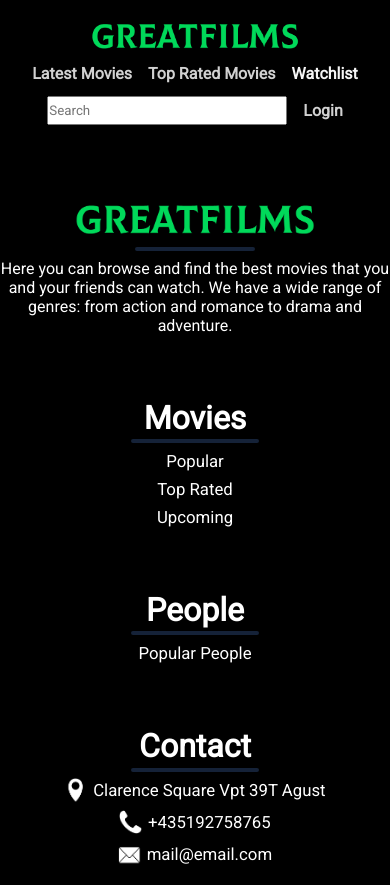
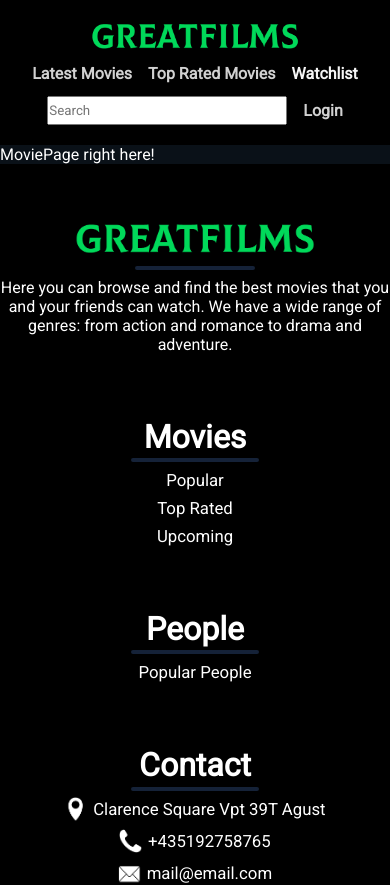
Before and after one commit to ElvisNicolae/greatfilms, a React (Create React App) app: page /movie in a window 390 px wide. Shown: the top 885 px of the page. Built offline with nearby package versions, Linux system fonts and the light colour scheme; no server answers.

Commit message:
made the footer stay at the bottom and some slight changes to the slides

```diff
--- a/src/components/App.js
+++ b/src/components/App.js
@@ -1,5 +1,6 @@
 import { BrowserRouter, Route } from 'react-router-dom';
 import HomePage from './HomePage/HomePage';
+import MoviePage from './MoviePage/MoviePage';
 import Header from './Header/Header';
 import Footer from './Footer/Footer';
 import "./App.scss";
@@ -9,9 +10,9 @@ function App() {
     <div id="app">
       <BrowserRouter>
         <Header />
-        <Route path="/" exact component={HomePage}>
+        <Route path="/" exact component={HomePage} />
 
-        </Route>
+        <Route path="/movie" component={MoviePage} />
         <Footer />
       </BrowserRouter>
     </div>
--- a/src/components/App.scss
+++ b/src/components/App.scss
@@ -4,4 +4,17 @@
     background-color: $color-primary;
     min-height: 100vh;
     color: white;
+
+    /* styles for the footer */
+
+    position: relative;
+    padding-bottom: $footer-height-desktop;
+
+    @media (max-width: $breakpoint-tablet){
+        padding-bottom: $footer-height-tablet;
+    }
+
+    @media (max-width: 720px){
+        padding-bottom: $footer-height-mobile;
+    }
 }
--- a/src/components/Footer/Footer.scss
+++ b/src/components/Footer/Footer.scss
@@ -5,6 +5,18 @@ $footer-contant-margin-mobile: 4rem;
 
 .footer {
     background-color: black;
+    height: $footer-height-desktop;
+    position: absolute;
+    bottom: 0;
+    width: 100%;
+
+    @media (max-width: $breakpoint-tablet){
+        height: $footer-height-tablet;
+    }
+
+    @media (max-width: 720px){
+        height: $footer-height-mobile;
+    }
 
     .footer-content {
         display: flex;
@@ -13,7 +25,7 @@ $footer-contant-margin-mobile: 4rem;
         justify-content: space-between;
         padding-top: 3.5rem;
 
-        @media (max-width: $breakpoint-mobile) {
+        @media (max-width: 720px) {
             display: block;
             text-align: center;
         }
@@ -39,7 +51,7 @@ $footer-contant-margin-mobile: 4rem;
             margin: 0.6rem 0rem;
             max-width: 5.25rem;
 
-            @media (max-width: $breakpoint-mobile) {
+            @media (max-width: 720px) {
                 margin: 0.15rem auto 0.5rem;
                 max-width: 8rem;
             }
@@ -49,7 +61,7 @@ $footer-contant-margin-mobile: 4rem;
             max-width: 25rem;
             margin: $footer-contant-margin;
 
-            @media (max-width: $breakpoint-mobile) {
+            @media (max-width: 720px) {
                 margin: auto;
                 margin-bottom: 4rem;
             }
@@ -66,28 +78,28 @@ $footer-contant-margin-mobile: 4rem;
 
         .footer-content__movies {
             margin: $footer-contant-margin;
-            @media (max-width: $breakpoint-mobile) {
+            @media (max-width: 720px) {
                 margin-bottom: $footer-contant-margin-mobile;
             }
         }
 
         .footer-content__people {
             margin: $footer-contant-margin;
-            @media (max-width: $breakpoint-mobile) {
+            @media (max-width: 720px) {
                 margin-bottom: $footer-contant-margin-mobile;
             }
         }
 
         .footer-content__contact {
             margin: $footer-contant-margin;
-            @media (max-width: $breakpoint-mobile) {
+            @media (max-width: 720px) {
                 margin-bottom: $footer-contant-margin-mobile;
             }
 
             .contact-information{
                 display: flex;
 
-                @media (max-width: $breakpoint-mobile) {
+                @media (max-width: 720px) {
                     justify-content: center;
                 }
 
@@ -105,9 +117,9 @@ $footer-contant-margin-mobile: 4rem;
     .attribution {
         display: flex;
         justify-content: center;
-        padding: 6rem .25rem 1.5rem .25rem;
+        padding: 6rem 1.25rem 1.5rem;
 
-        @media (max-width: $breakpoint-mobile) {
+        @media (max-width: 720px) {
             display: block;
             text-align: center;
         }
--- /dev/null
+++ b/src/components/MoviePage/MoviePage.js
@@ -0,0 +1,9 @@
+const MoviePage = () => {
+    return (
+        <div>
+            MoviePage right here!
+        </div>
+    );
+}
+
+export default MoviePage;
--- /dev/null
+++ b/src/components/MoviePage/MoviePage.scss
@@ -0,0 +1 @@
+@import '../../sass/global.scss';
--- a/src/components/Slider/Slider.js
+++ b/src/components/Slider/Slider.js
@@ -77,38 +77,44 @@ const Slider = ({sliderTitle, movies, link, fetchNewPage, stringId}) => {
         // is visible on the screen, new movies will be fetched
 
         if(index===movies.length-1){
-            return <div
-                key={movie.id}
+            return  <Link
                 className={`movie ${stringId}`}
                 style={{
                     right: `${position}vw`
                 }}
                 ref={ref}
+                key={movie.id}
+                to={`/movie/${movie.id}`}
             >
+
                     <img className="movie__poster" src={`https://image.tmdb.org/t/p/w200/${movie.poster_path}`} alt={`${movie.title}'s poster`} />
                     <h4 className="movie__title">{movie.title}</h4>
                     <p className="movie__release-date">{movie.release_date}</p>
                     <div className="movie__rating-container">
                         <h4 className="movie__rating">{movie.vote_average}</h4>
                     </div>
-            </div>
+
+            </Link>
         }
 
         return(
-            <div
-                key={movie.id}
+            <Link
                 className={`movie ${stringId}`}
                 style={{
                     right: `${position}vw`
                 }}
+                key={movie.id}
+                to={`/movie/${movie.id}`}
             >
+
                     <img className="movie__poster" src={`https://image.tmdb.org/t/p/w200/${movie.poster_path}`} alt={`${movie.title}'s poster`} />
                     <h4 className="movie__title">{movie.title}</h4>
                     <p className="movie__release-date">{movie.release_date}</p>
                     <div className="movie__rating-container">
                         <h4 className="movie__rating">{movie.vote_average}</h4>
                     </div>
-            </div>
+
+            </Link>
         )
     })
 
--- a/src/components/Slider/Slider.scss
+++ b/src/components/Slider/Slider.scss
@@ -87,6 +87,10 @@ $color-slider: rgb(202, 202, 202);
                 padding: 0.3rem 0rem;
                 font-weight: lighter;
                 font-size: 0.9rem;
+
+                &:hover {
+                    color: $color-brand-dark;
+                }
             }
 
             .movie__release-date {
--- a/src/sass/variables.scss
+++ b/src/sass/variables.scss
@@ -8,3 +8,7 @@ $color-brand-light: #13ff75;
 
 $breakpoint-tablet: 768px;
 $breakpoint-mobile: 500px;
+
+$footer-height-desktop: 375px;
+$footer-height-tablet: 400px;
+$footer-height-mobile: 1000px;
```
Also changed, not shown: src/components/Movie/Movie.js (deleted), src/components/Movie/Movie.scss (deleted). Lines whose indentation alone changed are shown as unchanged.
